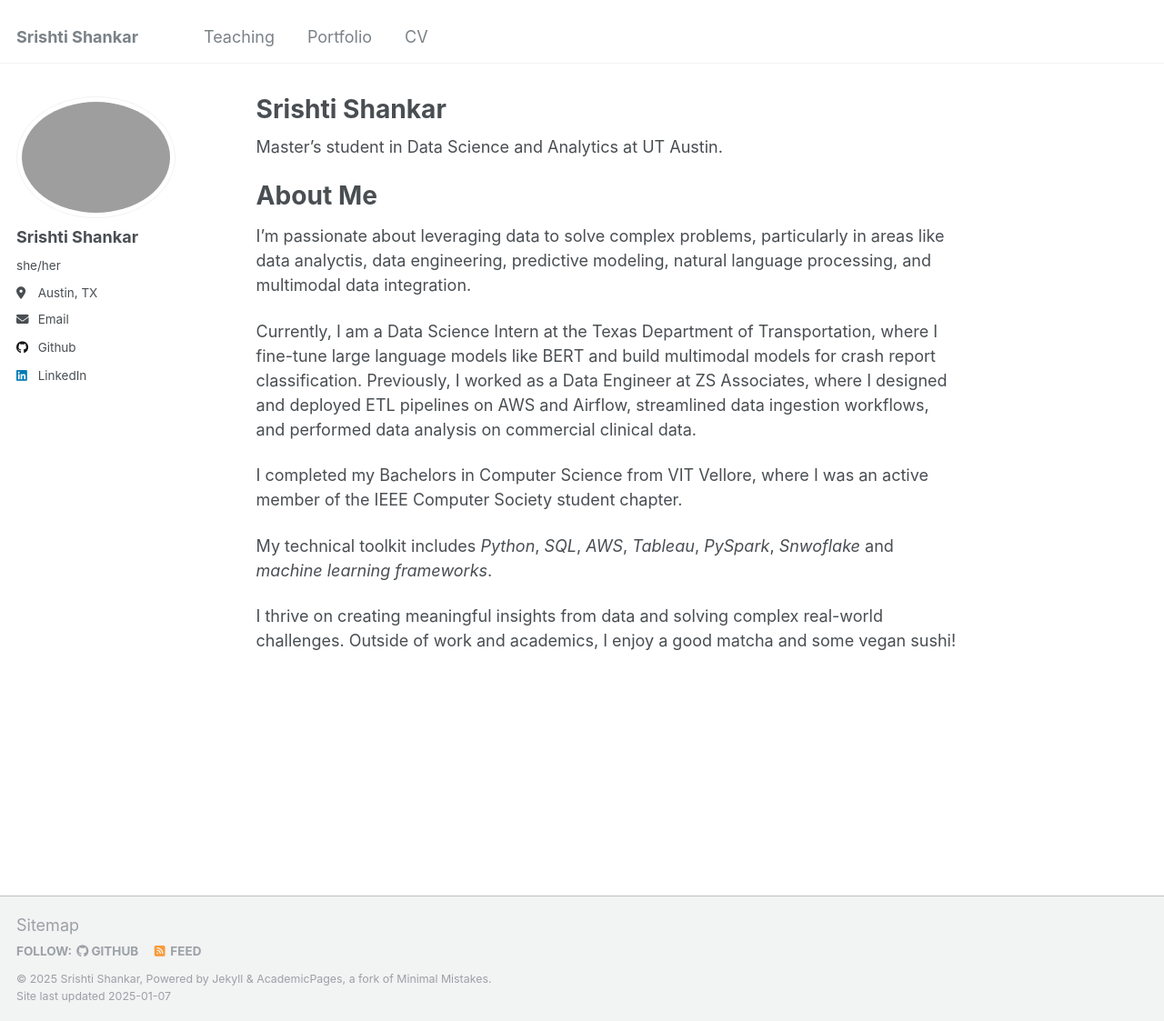
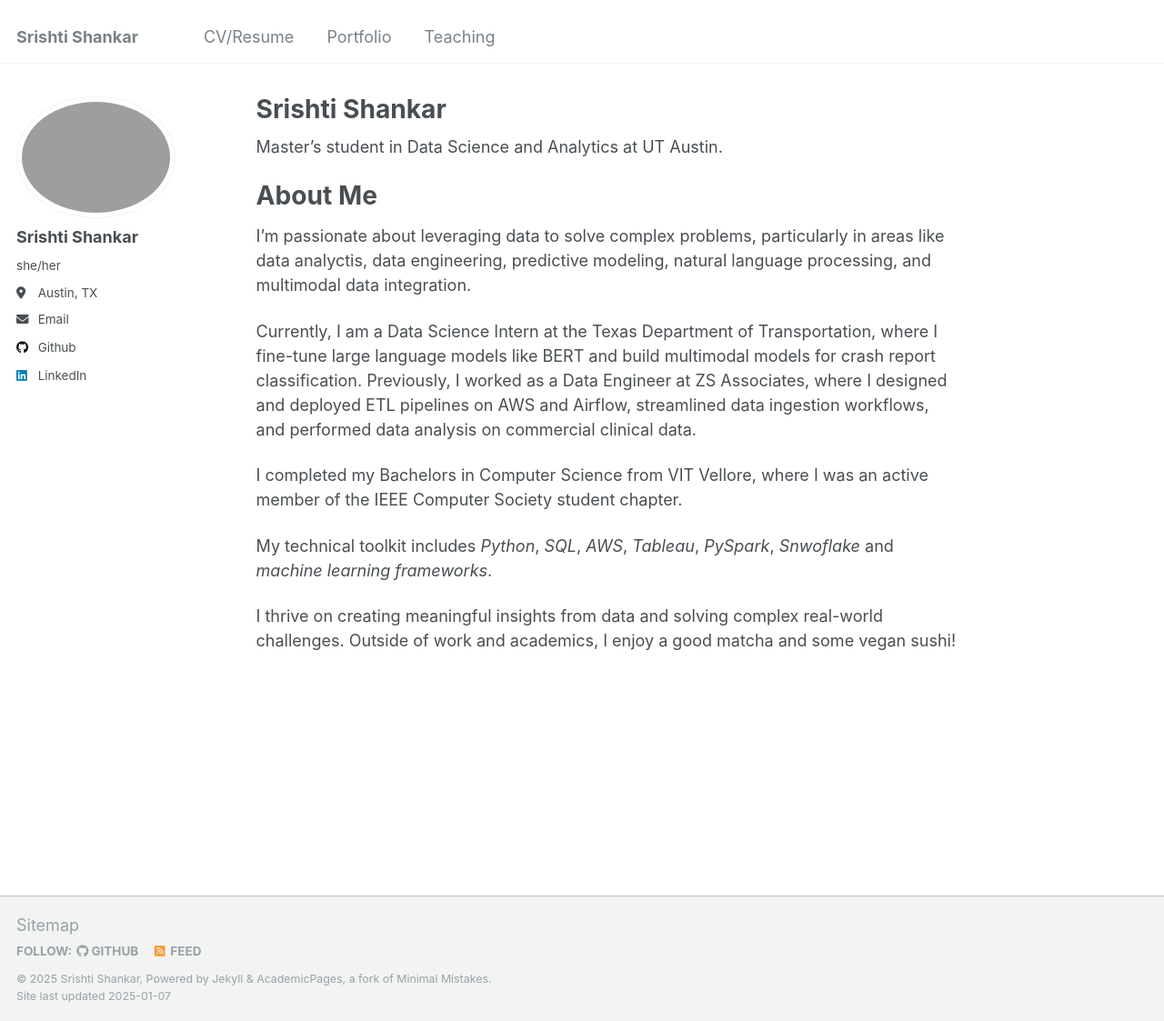
Before and after one commit to srishtishankar/srishtishankar.github.io, a Jekyll site: the page built from _pages/about.md, in a window 1280 px wide and 1123 px high. Shown: the whole window at 91% size. Built offline with Jekyll 4.4.1, drawn with Linux system fonts in a browser that asks for light colours.

Commit message:
Update tab order

```diff
--- a/_data/navigation.yml
+++ b/_data/navigation.yml
@@ -11,17 +11,19 @@ main:
   # - title: "Talks"
   #   url: /talks/
 
-  - title: "Teaching"
-    url: /teaching/
+  - title: "CV/Resume"
+    url: /cv/
 
   - title: "Portfolio"
     url: /portfolio/
 
+  - title: "Teaching"
+    url: /teaching/
+
+
   # - title: "Blog Posts"
   #   url: /year-archive/
 
-  - title: "CV"
-    url: /cv/
 
   # - title: "Guide"
   #   url: /markdown/
```
